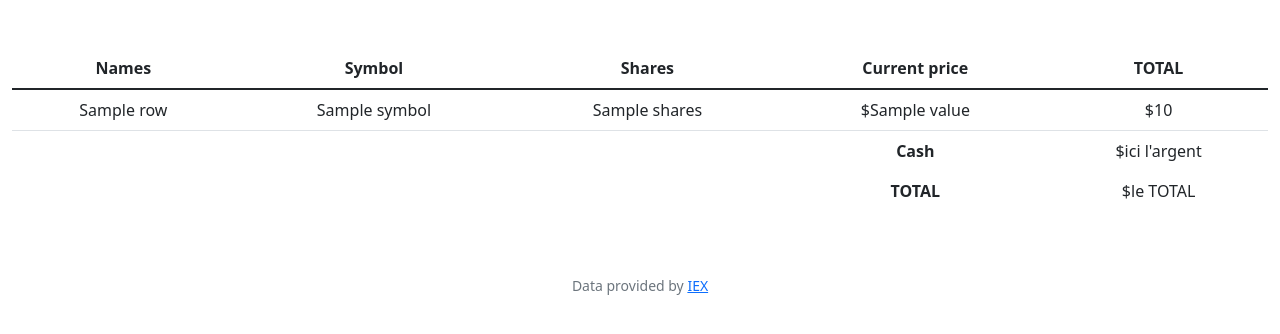
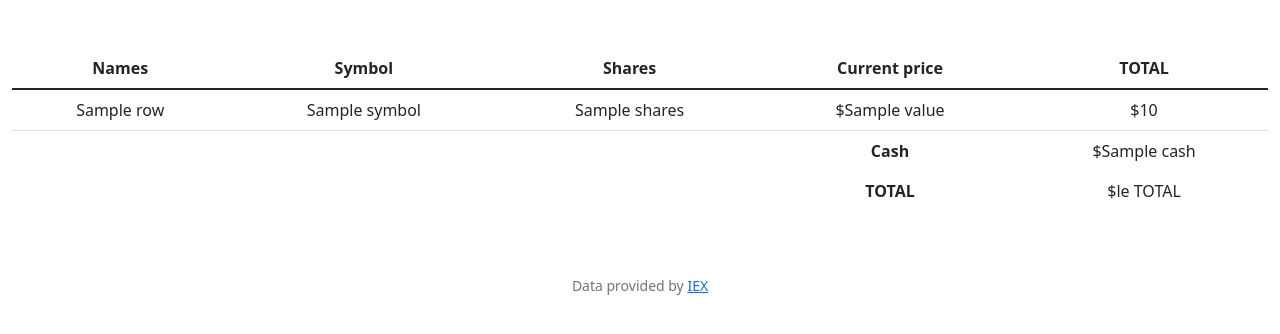
Before and after one commit to axel-paillaud/cs50, a Flask app: template finance/templates/index.html in a window 1280 px wide. Shown: the part 76-410 px from the top of the page. Run offline with Flask 2, Linux system fonts and the light colour scheme; the template is opened without the code that fills it: most values are stand-ins (such as "Sample title", 1, 10 or a date in 2020); some libraries are stand-ins or nearby versions.

Commit message:
Fri, Mar 25, 2022, 5:38 AM +00:00

```diff
--- a/finance/app.py
+++ b/finance/app.py
@@ -46,10 +46,21 @@ def index():
     """Show portfolio of stocks"""
 
     current_user = session["user_id"]
+    total = 0
+    i = 0
 
     wallet_list = db.execute("SELECT * FROM wallets WHERE idName = ?", current_user)
-    row = db.execute("SELECT cash FROM users WHERE id = ?", current_user)
-    current_cash = row[0]["cash"]
+    row2 = db.execute("SELECT cash FROM users WHERE id = ?", current_user)
+    current_cash = row2[0]["cash"]
+
+    total_row = db.execute("SELECT total FROM wallets WHERE idName = ?", current_user)
+    for row in total_row:
+        tmp = row[i]["total"]
+        total += tmp
+        i += 1
+
+    print(total)
+
 
     return render_template("index.html", wallet=wallet_list, cash=current_cash)
 
--- a/finance/templates/index.html
+++ b/finance/templates/index.html
@@ -29,7 +29,7 @@
                     <td class="no-border"></td>
                     <td class="no-border"></td>
                     <td class="no-border"><b>Cash</b></td>
-                    <td class="no-border">$ici l'argent</td>
+                    <td class="no-border">${{ cash }}</td>
                 </tr>
                 <tr>
                     <td class="no-border"></td>
```
